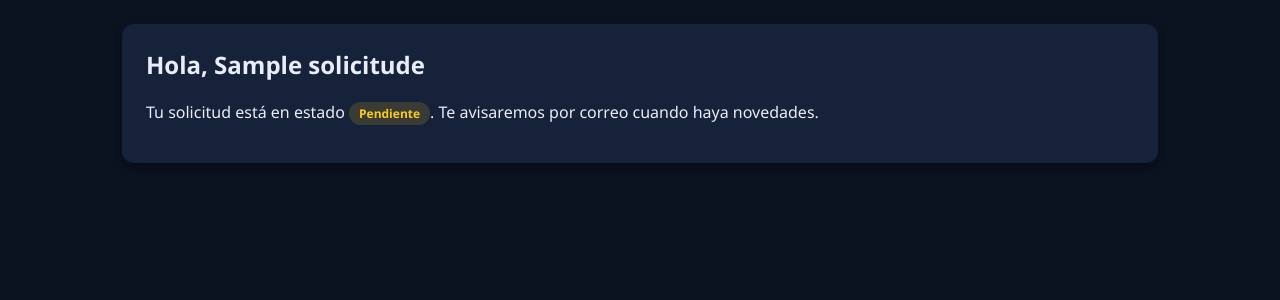
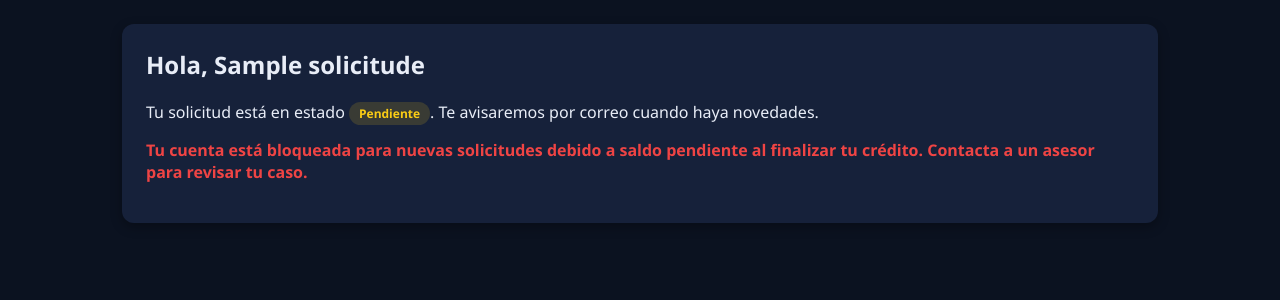
Before and after one commit to jonyflorez12-sudo/Creditoscrecer, a Flask app: page /cliente in a window 1280 px wide. Shown: the part 83-383 px from the top of the page. Run offline with Flask 3, Linux system fonts and the light colour scheme; the visitor is signed in with stand-in values (Sample User, id 1); tables that the repository leaves empty hold one stand-in row (values such as "Sample post").

Commit message:
Block clients who default at end of credit term and auto-reject their new applications; admin can review and unblock with a new score
When a credit reaches its final due date with a pending balance, the
client's score drops to 0 and they're blocked from new requests
(auto-rejected with "an advisor will contact you"). Admins can unblock
and assign a fresh starting score for a new opportunity. Also removes
the "20%/weekly" wording from client-facing reports in favor of generic
installment/deferred-payment language.

Co-Authored-By: Claude Sonnet 4.6 <noreply@anthropic.com>

```diff
--- a/app.py
+++ b/app.py
@@ -90,6 +90,10 @@ def init_db():
         conn.execute("ALTER TABLE solicitudes ADD COLUMN clave_hash TEXT")
     if "fecha_aprobacion" not in cols:
         conn.execute("ALTER TABLE solicitudes ADD COLUMN fecha_aprobacion TEXT")
+    if "bloqueado" not in cols:
+        conn.execute("ALTER TABLE solicitudes ADD COLUMN bloqueado INTEGER NOT NULL DEFAULT 0")
+    if "mora_revisada" not in cols:
+        conn.execute("ALTER TABLE solicitudes ADD COLUMN mora_revisada INTEGER NOT NULL DEFAULT 0")
 
     # genera clave de acceso (cédula) para clientes que ya existían sin clave_hash
     sin_clave = conn.execute("SELECT id, cedula FROM solicitudes WHERE clave_hash IS NULL").fetchall()
@@ -208,6 +212,22 @@ def recalcular_puntaje(conn, sid):
     puntaje = max(PUNTAJE_MIN, min(PUNTAJE_MAX, puntaje))
     conn.execute("UPDATE solicitudes SET puntaje=? WHERE id=?", (puntaje, sid))
     conn.commit()
+
+
+def verificar_fin_credito(conn, s):
+    """Si el crédito ya llegó a su última cuota y quedó saldo pendiente, el
+    cliente queda en mora: puntaje en 0 y bloqueado para nuevas solicitudes
+    hasta que el administrador lo revise y le dé una nueva oportunidad."""
+    if s["estado"] != "Aprobado" or not s["fecha_aprobacion"] or s["mora_revisada"]:
+        return False
+    fecha_base = datetime.strptime(s["fecha_aprobacion"], "%Y-%m-%d")
+    fin_credito = fecha_base + timedelta(weeks=s["num_cuotas"])
+    saldo, _ = saldo_pendiente(conn, s)
+    if datetime.now() > fin_credito and saldo > 0.01:
+        conn.execute("UPDATE solicitudes SET puntaje=0, bloqueado=1, mora_revisada=1 WHERE id=?", (s["id"],))
+        conn.commit()
+        return True
+    return False
 
 
 def analisis_aumento(solicitud):
@@ -373,17 +393,27 @@ def registro_post():
     viable, cuota, total_a_pagar = evaluar_viabilidad(ingreso_mensual, monto_solicitado, num_cuotas)
 
     conn = get_db()
+
+    bloqueo = conn.execute(
+        "SELECT id FROM solicitudes WHERE cedula=? AND bloqueado=1 ORDER BY id DESC LIMIT 1", (cedula,)
+    ).fetchone()
+    estado_inicial = "Rechazado" if bloqueo else "Pendiente"
+    viable_final = 0 if bloqueo else int(viable)
+
     conn.execute(
         """INSERT INTO solicitudes
            (nombre, cedula, telefono, correo, direccion, ingreso_mensual, monto_solicitado,
             num_cuotas, estado, viable, cuota_estimada, total_a_pagar, puntaje, clave_hash, creado_en)
            VALUES (?, ?, ?, ?, ?, ?, ?, ?, ?, ?, ?, ?, ?, ?, ?)""",
         (nombre, cedula, telefono, correo, direccion, ingreso_mensual, monto_solicitado,
-         num_cuotas, "Pendiente", int(viable), cuota, total_a_pagar, PUNTAJE_INICIAL,
+         num_cuotas, estado_inicial, viable_final, cuota, total_a_pagar, PUNTAJE_INICIAL,
          generate_password_hash(cedula), datetime.now().strftime("%Y-%m-%d %H:%M")),
     )
     conn.commit()
     conn.close()
+
+    if bloqueo:
+        return render_template("gracias.html", nombre=nombre, bloqueado=True)
 
     return render_template("gracias.html", nombre=nombre, viable=viable, cuota=cuota,
                             total_a_pagar=total_a_pagar, num_cuotas=num_cuotas)
@@ -418,6 +448,8 @@ def admin_dashboard():
     detalle = []
     total_prestado = total_por_cobrar = total_abonado = 0
     for s in solicitudes:
+        if verificar_fin_credito(conn, s):
+            s = conn.execute("SELECT * FROM solicitudes WHERE id=?", (s["id"],)).fetchone()
         saldo, abonado = saldo_pendiente(conn, s)
         d = dict(s)
         d["saldo"] = saldo
@@ -486,7 +518,7 @@ def admin_aprobar(sid):
     conn.execute(
         """UPDATE solicitudes
            SET estado='Aprobado', monto_aprobado=?, num_cuotas=?, total_a_pagar=?, cuota_estimada=?,
-               fecha_aprobacion=?
+               fecha_aprobacion=?, bloqueado=0, mora_revisada=0
            WHERE id=?""",
         (monto_aprobado, num_cuotas, total_a_pagar, cuota, datetime.now().strftime("%Y-%m-%d"), sid),
     )
@@ -501,8 +533,8 @@ def admin_aprobar(sid):
            else f" por {fmt_money(monto_aprobado)}")
         + ".\n\n"
         f"Detalles del préstamo:\n"
-        f"  - Total a pagar (incluye interés del {int(TASA_INTERES*100)}%): {fmt_money(total_a_pagar)}\n"
-        f"  - Número de cuotas semanales: {num_cuotas}\n"
+        f"  - Total a pagar: {fmt_money(total_a_pagar)}\n"
+        f"  - Número de cuotas: {num_cuotas}\n"
         f"  - Valor de cada cuota: {fmt_money(cuota)}\n\n"
         f"Pronto te contactaremos para coordinar la entrega y la primera visita de cobro.\n\n"
         f"Puedes consultar tu estado de cuenta en cualquier momento ingresando a nuestro portal "
@@ -517,6 +549,19 @@ def admin_aprobar(sid):
     else:
         flash(f"Préstamo aprobado. Aviso: {msg}")
 
+    return redirect(url_for("admin_dashboard"))
+
+
+# --------------------------------------------------------------------------- Desbloquear cliente (nueva oportunidad)
+@app.route("/admin/solicitud/<int:sid>/desbloquear", methods=["POST"])
+def admin_desbloquear(sid):
+    nuevo_puntaje = int(request.form.get("nuevo_puntaje") or PUNTAJE_INICIAL)
+    nuevo_puntaje = max(PUNTAJE_MIN, min(PUNTAJE_MAX, nuevo_puntaje))
+    conn = get_db()
+    conn.execute("UPDATE solicitudes SET bloqueado=0, puntaje=? WHERE id=?", (nuevo_puntaje, sid))
+    conn.commit()
+    conn.close()
+    flash("Cliente desbloqueado con nuevo puntaje.")
     return redirect(url_for("admin_dashboard"))
 
 
@@ -661,6 +706,8 @@ def cliente_dashboard():
         session.clear()
         conn.close()
         return redirect(url_for("cliente_login"))
+    if verificar_fin_credito(conn, s):
+        s = conn.execute("SELECT * FROM solicitudes WHERE id=?", (s["id"],)).fetchone()
     pagos = conn.execute(
         "SELECT * FROM pagos WHERE solicitud_id=? ORDER BY fecha DESC, id DESC", (s["id"],)
     ).fetchall()
--- a/templates/cliente.html
+++ b/templates/cliente.html
@@ -18,13 +18,19 @@
     <p>Tu solicitud está en estado <span class="badge {{ s.estado }}">{{ s.estado }}</span>.
     Te avisaremos por correo cuando haya novedades.</p>
   {% endif %}
+  {% if s.bloqueado %}
+    <p style="color:var(--red); font-weight:600;">
+      Tu cuenta está bloqueada para nuevas solicitudes debido a saldo pendiente al finalizar tu crédito.
+      Contacta a un asesor para revisar tu caso.
+    </p>
+  {% endif %}
 </div>
 
 {% if s.estado == 'Aprobado' %}
 <div class="cards">
   <div class="card stat"><div class="label">Monto aprobado</div><div class="value accent">{{ (s.monto_aprobado or s.monto_solicitado) | money }}</div></div>
   <div class="card stat"><div class="label">Total a pagar</div><div class="value">{{ s.total_a_pagar | money }}</div></div>
-  <div class="card stat"><div class="label">Cuota semanal</div><div class="value">{{ s.cuota_estimada | money }}</div></div>
+  <div class="card stat"><div class="label">Valor de cuota</div><div class="value">{{ s.cuota_estimada | money }}</div></div>
   <div class="card stat"><div class="label">Total abonado</div><div class="value green">{{ abonado | money }}</div></div>
   <div class="card stat"><div class="label">Saldo pendiente</div><div class="value {{ 'yellow' if saldo > 0 else 'green' }}">{{ saldo | money }}</div></div>
   <div class="card stat"><div class="label">Puntaje crediticio</div><div class="value {{ 'green' if s.puntaje >= 500 else ('yellow' if s.puntaje >= 400 else 'red') }}">{{ s.puntaje }}</div></div>
@@ -40,7 +46,7 @@
 {% endif %}
 
 <div class="card">
-  <h2>Plan de pagos semanal</h2>
+  <h2>Plan de cuotas diferidas</h2>
   <p style="color:var(--muted); font-size:13px;">
     Las cuotas en rojo llevan más de una semana de atraso. Mantén tus pagos al día para subir tu puntaje crediticio.
   </p>
```
Also changed, not shown: templates/admin.html (+9 -1 lines), templates/gracias.html (+8 -4 lines).
